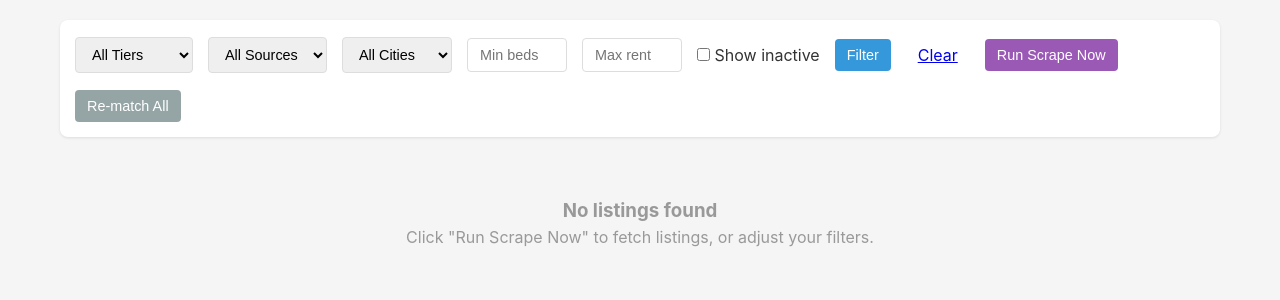
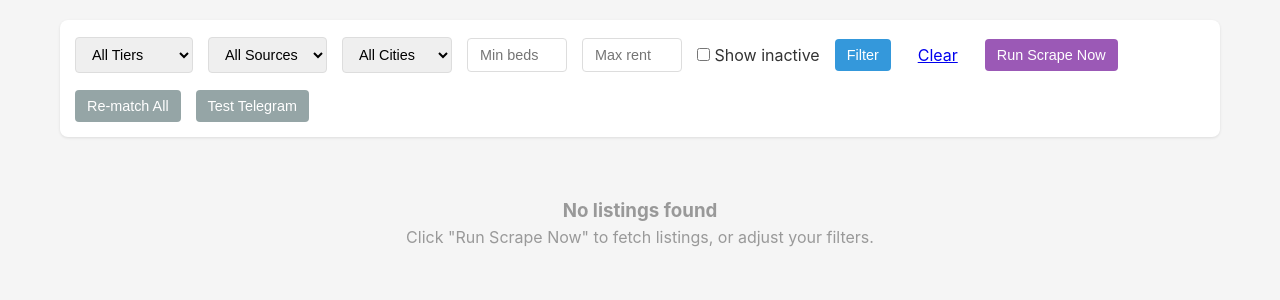
Before and after one commit to superlunardesign/rentals, a FastAPI app: page / in a window 1280 px wide. Shown: the part 123-423 px from the top of the page. Run offline with FastAPI, Linux system fonts and the light colour scheme.

Commit message:
Add Test Telegram button to dashboard UI

```diff
--- a/src/templates/dashboard.html
+++ b/src/templates/dashboard.html
@@ -466,6 +466,7 @@
 
             <button type="button" class="scrape-btn" onclick="runScrape()">Run Scrape Now</button>
             <button type="button" class="secondary" onclick="rematchAll()">Re-match All</button>
+            <button type="button" class="secondary" onclick="testTelegram()">Test Telegram</button>
         </form>
 
         {% if grouped.favorites %}
@@ -946,6 +947,23 @@
                 alert('Failed to move: ' + data.message);
             }
         }
+
+        async function testTelegram() {
+            try {
+                const response = await fetch('/telegram/test', { method: 'POST' });
+                const data = await response.json();
+                let msg = `Telegram Status:\n`;
+                msg += `Enabled: ${data.enabled}\n`;
+                msg += `Bot Token Set: ${data.bot_token_set}\n`;
+                msg += `Chat ID: ${data.chat_id}\n`;
+                msg += `Notify Tiers: ${data.notify_tiers?.join(', ')}\n`;
+                msg += `Test Sent: ${data.test_sent}`;
+                if (data.reason) msg += `\nReason: ${data.reason}`;
+                alert(msg);
+            } catch (e) {
+                alert('Failed to test Telegram: ' + e.message);
+            }
+        }
     </script>
 </body>
 </html>
```
